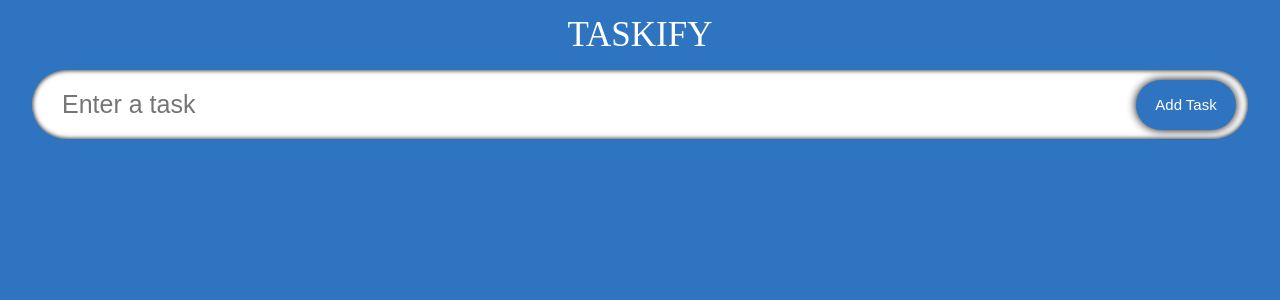
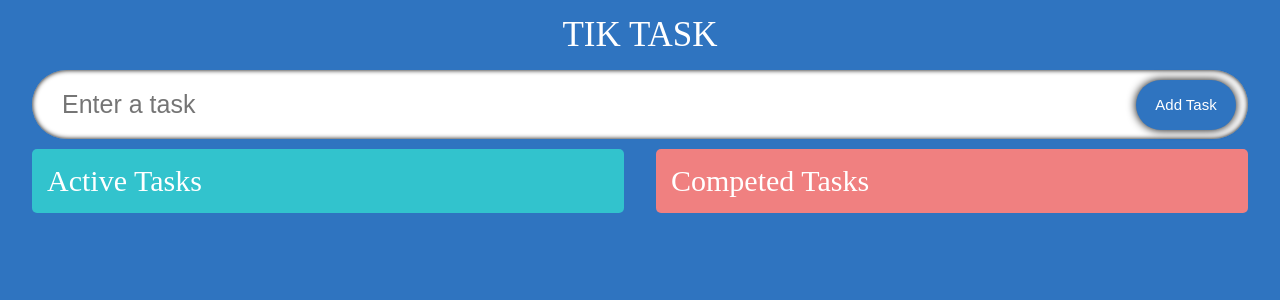
Before and after one commit to henryluan95/Tiktask, a React (Create React App) app: page / in a window 1280 px wide. Shown: the top 300 px of the page. Built offline with nearby package versions, Linux system fonts and the light colour scheme.

Commit message:
Add competed task section

```diff
--- a/public/index.html
+++ b/public/index.html
@@ -24,7 +24,7 @@
       work correctly both with client-side routing and a non-root public URL.
       Learn how to configure a non-root public URL by running `npm run build`.
     -->
-    <title>TASKIFY</title>
+    <title>TIK TASK</title>
   </head>
   <body>
     <noscript>You need to enable JavaScript to run this app.</noscript>
--- a/src/App.tsx
+++ b/src/App.tsx
@@ -20,7 +20,7 @@ const App: React.FC = () => {
 
   return (
     <div className="home">
-      <span className="home__heading">Taskify</span>
+      <span className="home__heading">Tik Task</span>
       <InputField todo={todo} setTodo={setTodo} handleAdd={handleAdd} />
       <TodoList todos={todos} setTodos={setTodos} />
     </div>
--- a/src/components/TodoCard/TodoCard.scss
+++ b/src/components/TodoCard/TodoCard.scss
@@ -2,20 +2,19 @@
 
 .todo {
   display: flex;
-  justify-content: space-between;
-  align-items: center;
-  width: 29.5%;
   border-radius: 5px;
-  padding: 1.25rem;
-  margin-top: 0.9375rem;
+  padding: 20px;
+  margin-top: 15px;
   background-image: url("https://img.freepik.com/free-photo/crumpled-yellow-paper-background-close-up_60487-2390.jpg?size=626&ext=jpg");
+  transition: 0.2s;
+
+  &:hover {
+    box-shadow: 0 0 5px black;
+    transform: scale(1.01);
+  }
 
   @include tablet {
     width: 100%;
-  }
-
-  @include desktop {
-    width: 40%;
   }
 
   &__text {
--- a/src/components/TodoList/TodoList.scss
+++ b/src/components/TodoList/TodoList.scss
@@ -1,11 +1,35 @@
 @use "../../styles/mixins" as *;
 
 .todos {
-  @include flex-layout(row, space-evenly);
-  width: 90%;
-  flex-wrap: wrap;
+  @include flex-layout(column, space-between, flex-start);
+  width: 95%;
+  margin-top: 0.625rem;
+  gap: 2rem;
 
-  @include tablet {
-    width: 95%;
+  @include desktop {
+    flex-direction: row;
+  }
+
+  &__heading {
+    font-size: 1.875rem;
+    color: white;
+  }
+
+  &__active {
+    @include flex-layout(column, space-evenly);
+    border-radius: 0.3125rem;
+    width: 47.5%;
+    padding: 0.9375rem;
+    background-color: rgb(50, 195, 205);
+
+    @include tablet {
+      width: 100%;
+      margin-bottom: 10px;
+    }
+  }
+
+  &__remove {
+    @extend .todos__active;
+    background-color: lightcoral;
   }
 }
--- a/src/components/TodoList/TodoList.tsx
+++ b/src/components/TodoList/TodoList.tsx
@@ -11,6 +11,8 @@ interface Props {
 const TodoList: React.FC<Props> = ({ todos, setTodos }) => {
   return (
     <div className="todos">
+      <div className="todos__active">
+        <span className="todos__heading">Active Tasks</span>
         {todos.map((todo) => {
           return (
             <TodoCard
@@ -22,6 +24,20 @@ const TodoList: React.FC<Props> = ({ todos, setTodos }) => {
           );
         })}
       </div>
+      <div className="todos__remove">
+        <span className="todos__heading">Competed Tasks</span>
+        {todos.map((todo) => {
+          return (
+            <TodoCard
+              todo={todo}
+              todos={todos}
+              setTodos={setTodos}
+              key={todo.id}
+            />
+          );
+        })}
+      </div>
+    </div>
   );
 };
 
```
Lines whose indentation alone changed are shown as unchanged.
